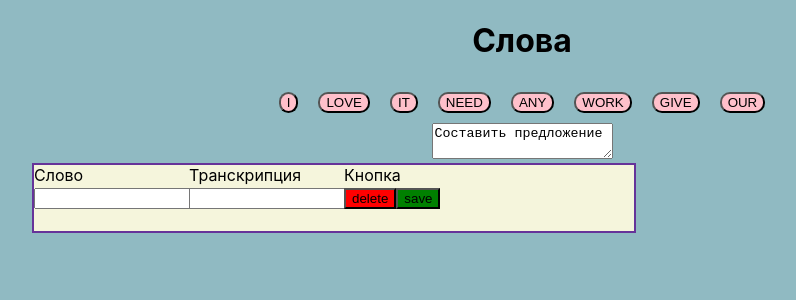
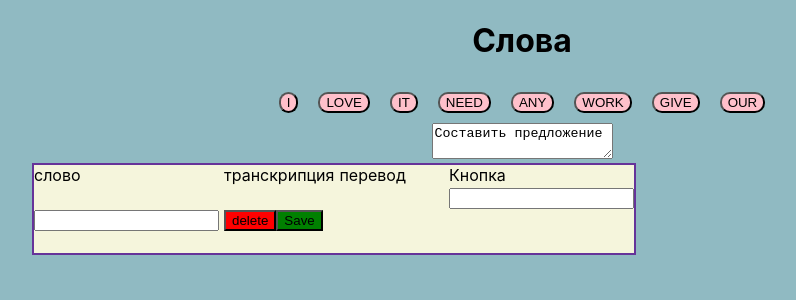
Before and after one commit to galya-cmd/-cards, a React (Create React App) app in the folder dictionary/: page / in a window 1280 px wide. Shown: the top 300 px of the page, without its empty margins (118-914 px from the left). Built offline with nearby package versions, Linux system fonts and the light colour scheme.

Commit message:
добавила колонку

```diff
--- a/dictionary/src/components/table.css
+++ b/dictionary/src/components/table.css
@@ -1,8 +1,8 @@
 .table-cart {
     width: 600px;
     display: grid;
-    grid-template-columns: 150px 150px 1fr ;
-    grid-template-rows: 1fr 1fr 1fr ;
+    grid-template-columns: 1fr 1fr 1fr 1fr ;
+    grid-template-rows: 1fr 1fr 1fr 1fr;
     column-gap: 5px;
     justify-content: center;
     justify-items: stretch;
--- a/dictionary/src/components/table.jsx
+++ b/dictionary/src/components/table.jsx
@@ -3,14 +3,19 @@ import './table.css';
 
 class Table extends React.Component {
     render() {
-        const { name, translation } = this.props;
+
+        const { name,transcription, translation } = this.props;
         return (
 
             <div className="table-cart">
+                <div>слово</div>
+                <div>транскрипция</div>
+                <div>перевод</div>
+                <div>Кнопка</div>
+                <div>{name}</div>
+                <div>{transcription}</div>
+                <div>{translation}</div>
 
-                <div>Слово</div>
-                <div>Транскрипция</div>
-                <div>Кнопка</div>
 
                 <div>
                 <input type='text'></input>
@@ -18,7 +23,7 @@ class Table extends React.Component {
                 <div><input type='text'></input></div>
                 <div>
                 <button className='delete'>delete</button>
-                <button className='save'>save</button>
+                <button className='save'>Save</button>
                 </div>
             </div>
         );
```
